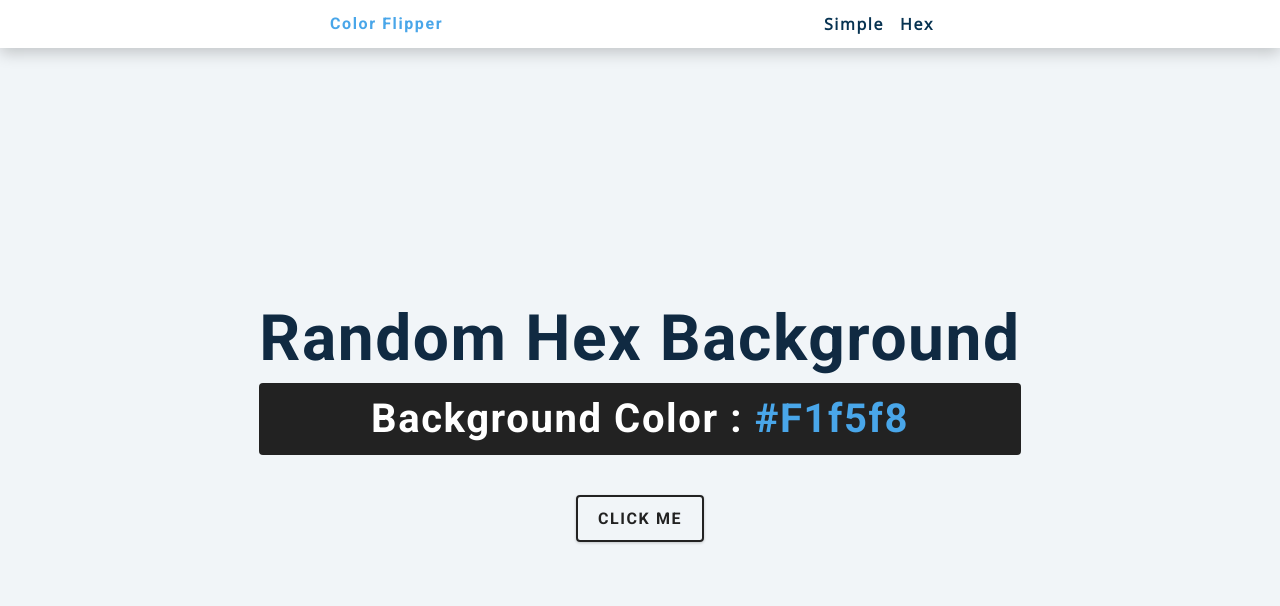
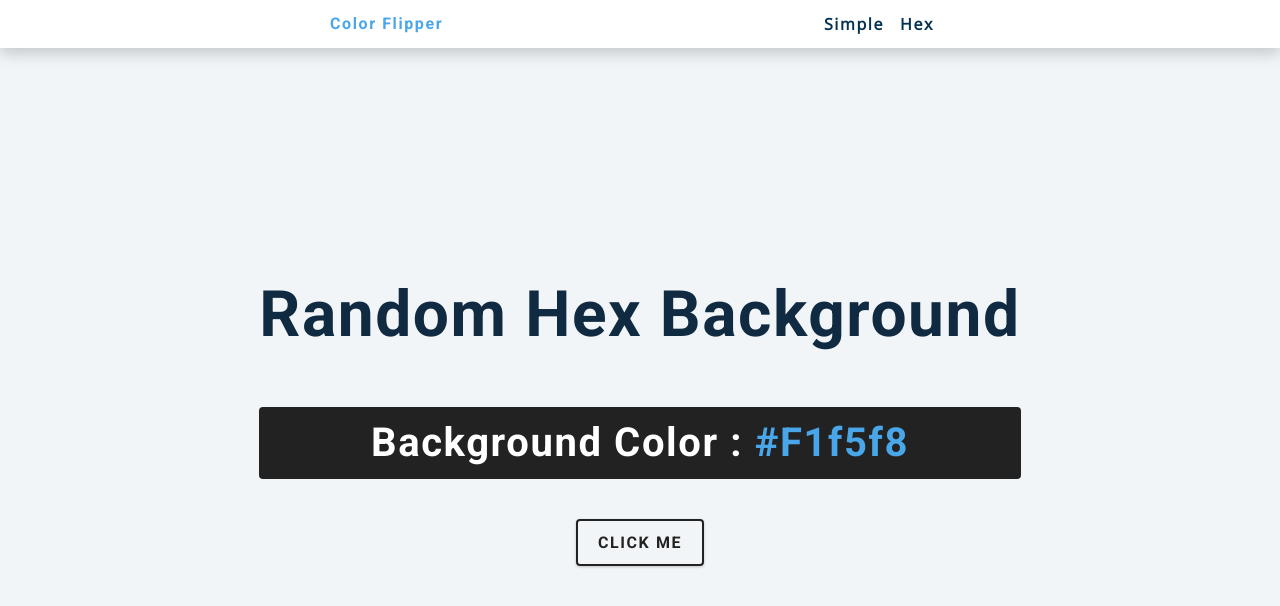
Before and after one commit to Dev0071/Background-Color-Changing-app, a plain HTML site: page hex.html in a window 1280 px wide. Drawn offline with nearby package versions, Linux system fonts and the light colour scheme.

Commit message:
added padding oh H1

```diff
--- a/styles.css
+++ b/styles.css
@@ -209,6 +209,9 @@ main {
   border-radius: var(--radius);
   margin-bottom: 2.5rem;
 }
+.container h1{
+  padding-bottom: 3rem;
+}
 .color {
   color: var(--clr-primary-5);
 }
```
